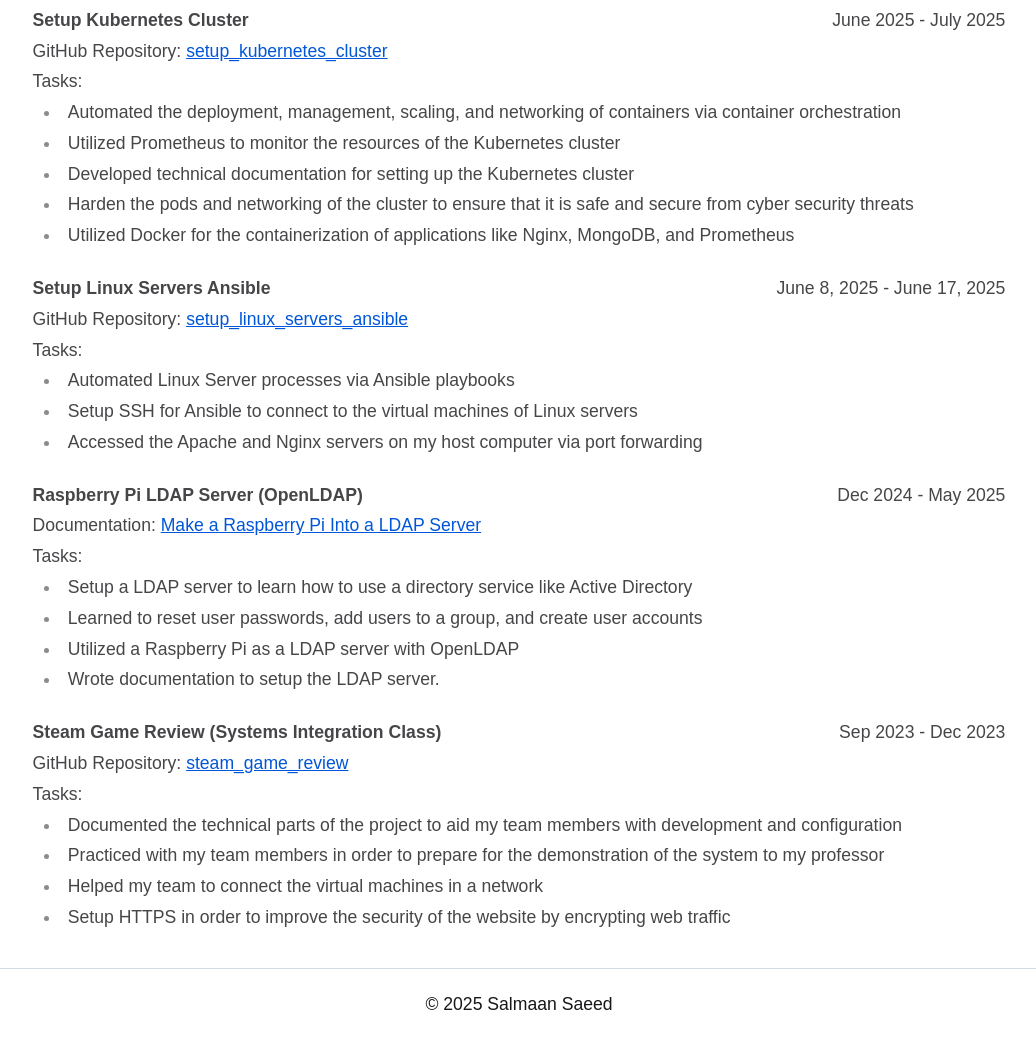
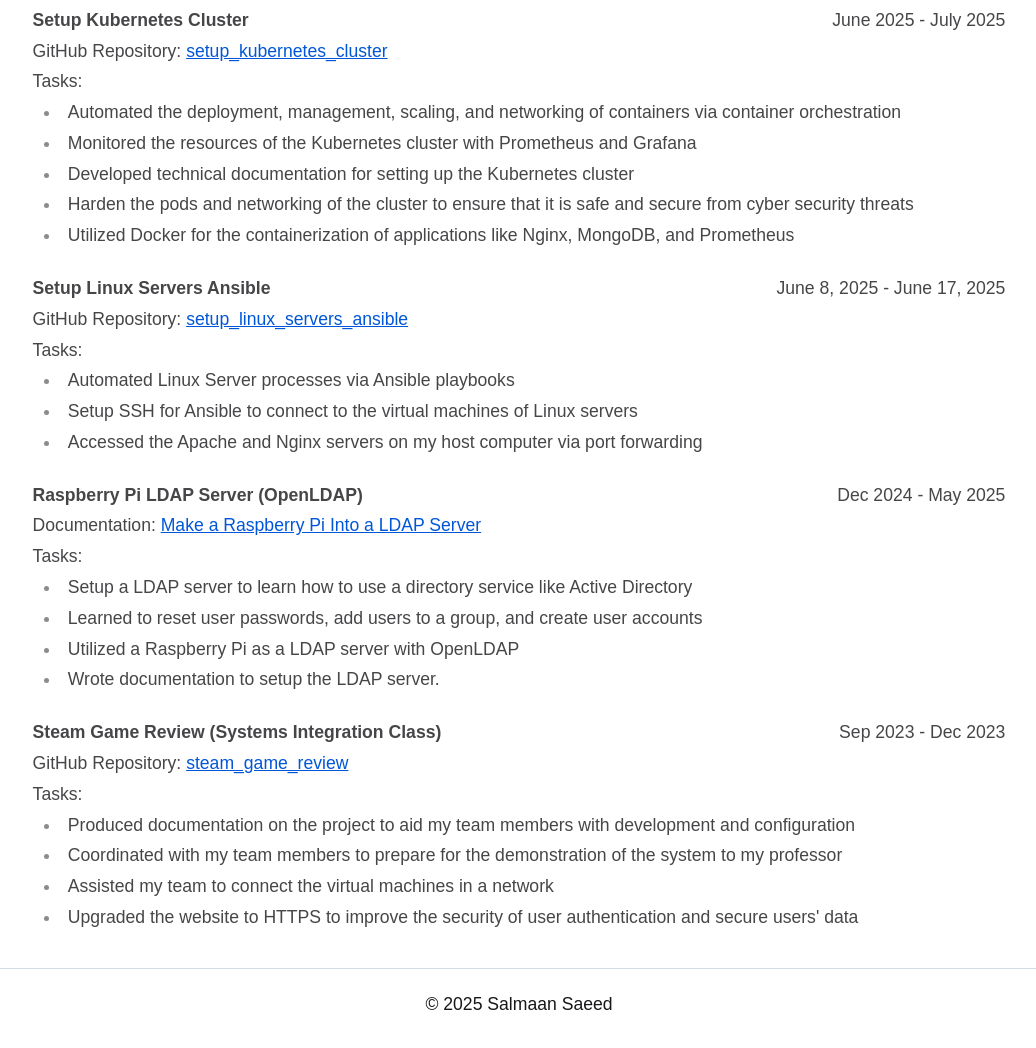
Before and after one commit to sagedemage/PersonalWebsite, an Astro site: page /PersonalWebsite/projects in a window 1280 px wide. Shown: the part 180-1228 px from the top of the page, without its empty margins (121-1157 px from the left). Built offline with nearby package versions, Linux system fonts and the light colour scheme; Astro itself is replaced by a stand-in of ours.

Commit message:
updated the content of the projects page

```diff
--- a/src/pages/projects.astro
+++ b/src/pages/projects.astro
@@ -23,7 +23,8 @@
       containers via container orchestration
     </li>
     <li>
-      Utilized Prometheus to monitor the resources of the Kubernetes cluster
+      Monitored the resources of the Kubernetes cluster with Prometheus and
+      Grafana
     </li>
     <li>
       Developed technical documentation for setting up the Kubernetes cluster
@@ -94,17 +95,17 @@
   <span class="my-0">Tasks:</span>
   <ul>
     <li>
-      Documented the technical parts of the project to aid my team members with
+      Produced documentation on the project to aid my team members with
       development and configuration
     </li>
     <li>
-      Practiced with my team members in order to prepare for the demonstration
-      of the system to my professor
+      Coordinated with my team members to prepare for the demonstration of the
+      system to my professor
     </li>
-    <li>Helped my team to connect the virtual machines in a network</li>
+    <li>Assisted my team to connect the virtual machines in a network</li>
     <li>
-      Setup HTTPS in order to improve the security of the website by encrypting
-      web traffic
+      Upgraded the website to HTTPS to improve the security of user
+      authentication and secure users' data
     </li>
   </ul>
 </Layout>
```
